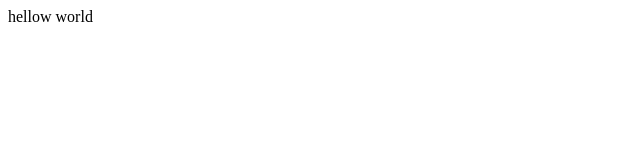
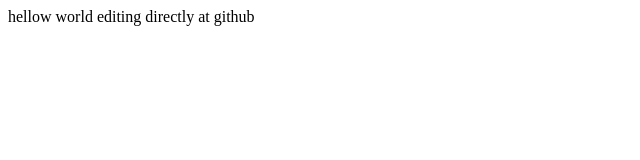
Before and after one commit to Syedkashifrazarizvi/git-learning-repo, a plain HTML site: page index.html in a window 1280 px wide. Shown: the whole page, without its empty margins (0-640 px from the left). Drawn offline with Linux system fonts and the light colour scheme.

Commit message:
adding some text at github directly

```diff
--- a/index.html
+++ b/index.html
@@ -7,6 +7,6 @@
     <title>Document</title>
 </head>
 <body>
-    hellow world
+    hellow world editing directly at github
 </body>
 </html>
```
